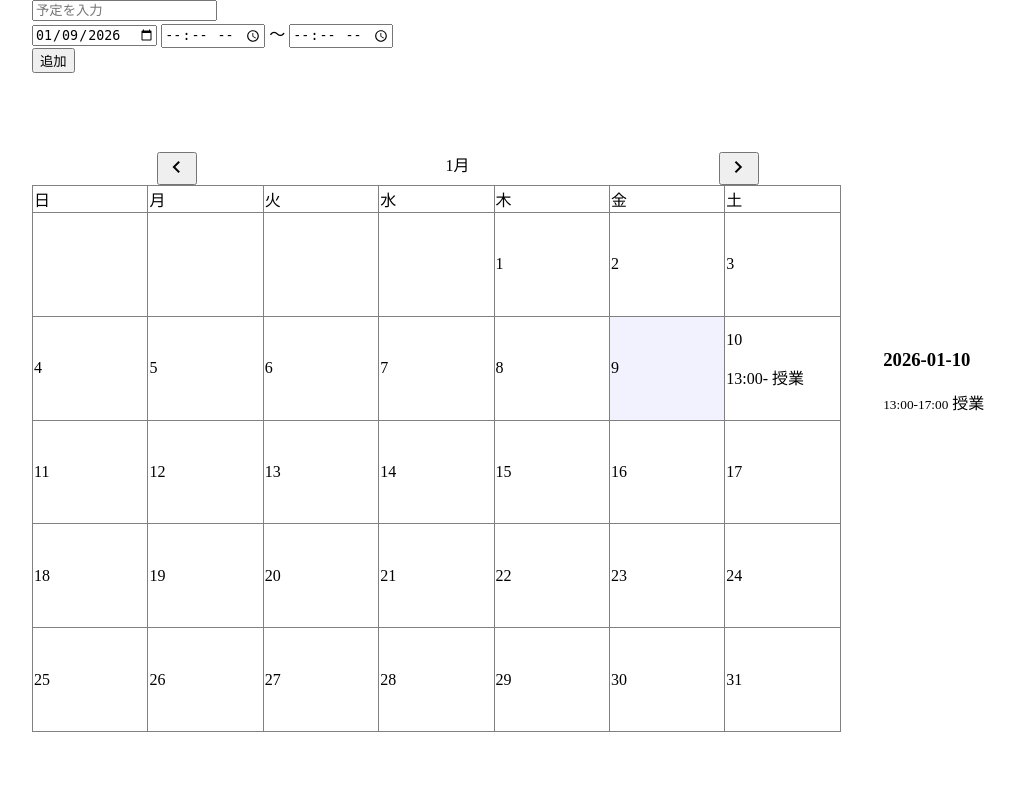
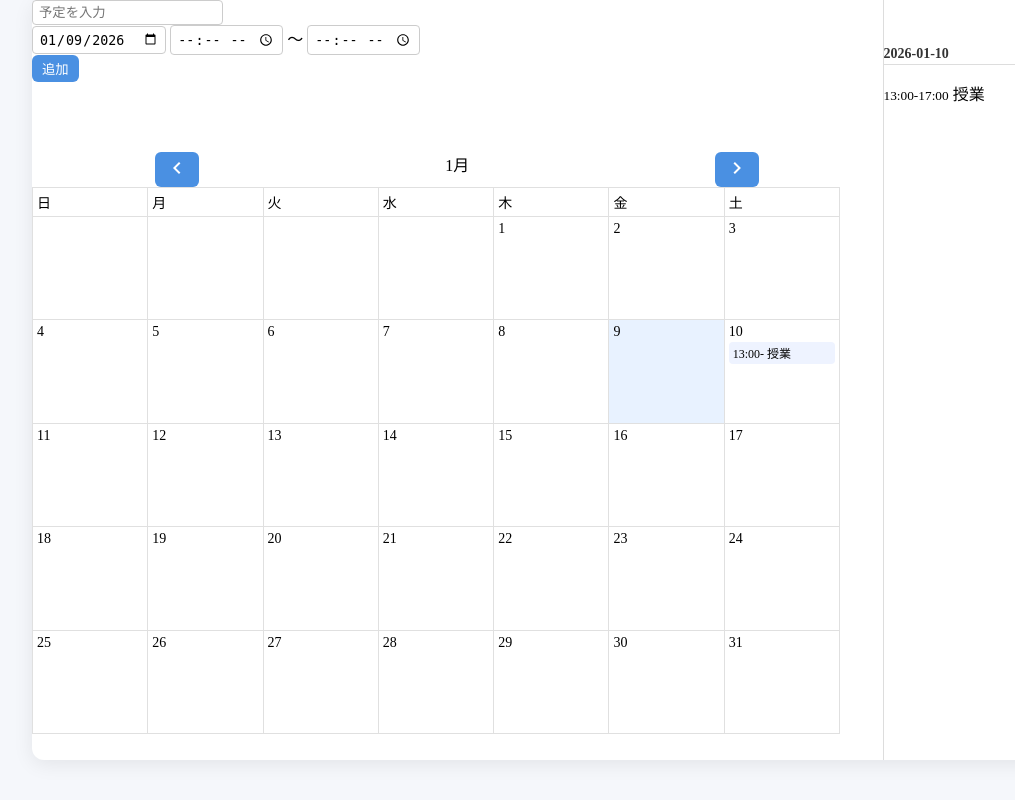
Before and after one commit to ToshikiShitamichi/kadai08-bookmark, a PHP site: page / in a window 1280 px wide. Shown: the whole page, without its empty margins (0-1015 px from the left). Run offline with PHP 8.4, Linux system fonts and the light colour scheme; data comes from the database, SQL or seed files in the repository; a stand-in replaces the project's code that opens the database connection.

Commit message:
CSS修正

```diff
--- a/index.php
+++ b/index.php
@@ -93,31 +93,8 @@ $result = $stmt->fetchAll(PDO::FETCH_ASSOC);
                 <img src="./google.svg" alt="">
             </div> -->
             <div class="schedule">
-                <div class="schedule-day">
-                    <h3>1月9日</h3>
-                    <p>特になし</p>
-                </div>
-                <hr>
-                <div class="schedule-day">
-                    <h3>1月9日</h3>
-                    <p>特になし</p>
-                </div>
-                <hr>
-                <div class="schedule-day">
-                    <h3>1月9日</h3>
-                    <p>特になし</p>
-                </div>
-                <hr>
-                <div class="schedule-day">
-                    <h3>1月9日</h3>
-                    <p>特になし</p>
-                </div>
-                <hr>
-                <div class="schedule-day">
-                    <h3>1月9日</h3>
-                    <p>特になし</p>
-                </div>
-                <hr>
+            </div>
+            <div class="schedule-detail">
             </div>
         </div>
     </div>
--- a/main.js
+++ b/main.js
@@ -68,15 +68,20 @@ function create_table(target_day, schedules) {
     let current_day = ""
     // 保存された予定１件ずつ取得
     schedules.forEach(schedule => {
-        let schedule_date = schedule.schedule_start.substring(0, 10)
-        let schedule_time_start = schedule.schedule_start.substring(11, 16)
-        let schedule_time_end = schedule.schedule_end.substring(11, 16)
-
+        const schedule_date = schedule.schedule_start.substring(0, 10)
+        const schedule_time_start = schedule.schedule_start.substring(11, 16)
+        const schedule_time_end = schedule.schedule_end.substring(11, 16)
 
         // カレンダーに予定を追加
         $(`#${schedule_date}`).append(`
-            <p class="calender-content">${schedule_time_start}- ${schedule.schedule_title}</p>
-            `);
+            <p class="calender-content"
+               data-title="${schedule.schedule_title}"
+               data-date="${schedule_date}"
+               data-start="${schedule_time_start}"
+               data-end="${schedule_time_end}">
+               ${schedule_time_start}- ${schedule.schedule_title}
+            </p>
+        `);
         // 取得した予定が今日以降の場合
         if (schedule_date >= today_string) {
             // 前回の日付と同日じゃない場合
@@ -92,7 +97,13 @@ function create_table(target_day, schedules) {
             // サイドバーに予定を追加
             $(`#${sidebar_id}`).append(`
                 <div class="schedule-day">
-                    <p><small>${schedule_time_start}-${schedule_time_end}</small>  ${schedule.schedule_title}</p>
+                    <p class="schedule-content"
+                       data-title="${schedule.schedule_title}"
+                       data-date="${schedule_date}"
+                       data-start="${schedule_time_start}"
+                       data-end="${schedule_time_end}">
+                       <small>${schedule_time_start}-${schedule_time_end}</small>  ${schedule.schedule_title}
+                    </p>
                 </div>
             `);
         }
@@ -100,6 +111,19 @@ function create_table(target_day, schedules) {
         current_day = schedule_date
     });
 }
+
+$(document).on("click", ".calender-content", function () {
+    $(".schedule-detail").html("");
+    const title = $(this).data("title") || ""
+    const date = $(this).data("date") || ""
+    const start = $(this).data("start") || ""
+    const end = $(this).data("end") || ""
+    $(".schedule-detail").append(`
+        <p>${date}</p>
+        <p>${start}〜${end}</p>
+        <p>${title}</p>
+        `)
+});
 
 // アクセス時に今月のカレンダーを作成
 $(window).on("load", function () {
--- a/style.css
+++ b/style.css
@@ -3,11 +3,18 @@ body {
     height: 95vh;
 
     margin: auto;
+    background: #f5f7fb;
 }
 
 .container {
     width: 100%;
     height: 100%;
+
+    margin: auto;
+    background: #fff;
+    border-radius: 12px;
+    box-shadow: 0 4px 20px rgba(0, 0, 0, 0.08);
+
 
     display: flex;
     justify-content: center;
@@ -29,8 +36,6 @@ body {
     height: 20%;
 }
 
-.schedule-date {}
-
 .calender {
     width: 100%;
     height: 80%;
@@ -51,15 +56,60 @@ body {
     border-collapse: collapse;
 }
 
-.weekday {}
+.calender-table th,
+.calender-table td {
+    border: 1px solid #e0e0e0;
+    padding: 4px;
+    vertical-align: top;
+    font-size: 14px;
+}
 
-.calender-table tbody tr{
-  height: calc(100% / 6);            /* 6週で均等割り → 高さ統一 */
+.calender-table tbody tr {
+    height: calc(100% / 6);
+}
+
+.calender-td {
+  position: relative;
+  overflow: hidden;
+}
+
+.weekday th {
+    background: #f0f2f7;
+    font-weight: bold;
+}
+
+.today {
+    background: #e8f2ff;
+    border: 2px solid #4a90e2;
+}
+
+.calender-content {
+    background-color: rgba(0, 0, 0, 0.05);
+    white-space: nowrap;
+    overflow: hidden;
+}
+
+.calender-content {
+    background: #eef3ff;
+    border-radius: 4px;
+    padding: 2px 4px;
+    margin-top: 2px;
+    font-size: 12px;
+    cursor: pointer;
+    white-space: nowrap;
+    overflow: hidden;
+    text-overflow: ellipsis;
+}
+
+.calender-content:hover {
+    background: #dbe7ff;
 }
 
 .side {
     width: 30%;
     height: 100%;
+
+    border-left: 1px solid #ddd;
 
     display: flex;
     flex-direction: column;
@@ -69,18 +119,49 @@ body {
 
 .login-area {
     width: 100%;
-    height: auto;
+    height: 10%;
 }
 
 .schedule {
     width: 100%;
-    height: auto;
+    height: 70%;
 
     overflow-y: auto;
 }
 
+
+.sidebar-date {
+    margin: 8px 0 4px;
+    padding-bottom: 2px;
+    border-bottom: 1px solid #ddd;
+    font-size: 14px;
+    color: #333;
+}
+
 .schedule-day {}
 
-.today {
-    background-color: rgba(0, 0, 255, 0.05);
+.schedule-detail {
+    width: 100%;
+    height: 20%;
 }
+
+.schedule-detail {}
+
+button {
+    padding: 4px 10px;
+    border-radius: 6px;
+    border: none;
+    background: #4a90e2;
+    color: #fff;
+    cursor: pointer;
+}
+
+button:hover {
+    background: #357bd8;
+}
+
+input {
+    padding: 4px 6px;
+    border-radius: 4px;
+    border: 1px solid #ccc;
+}
```
